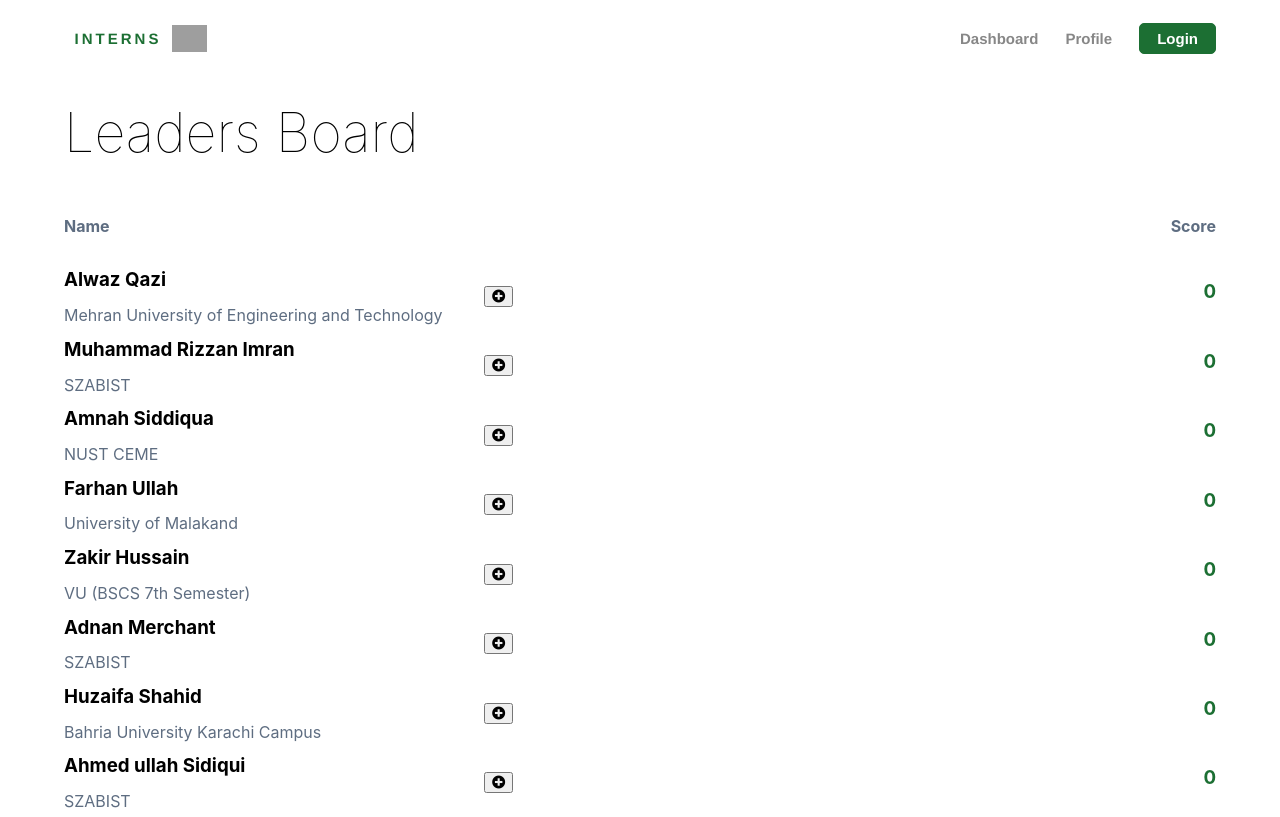
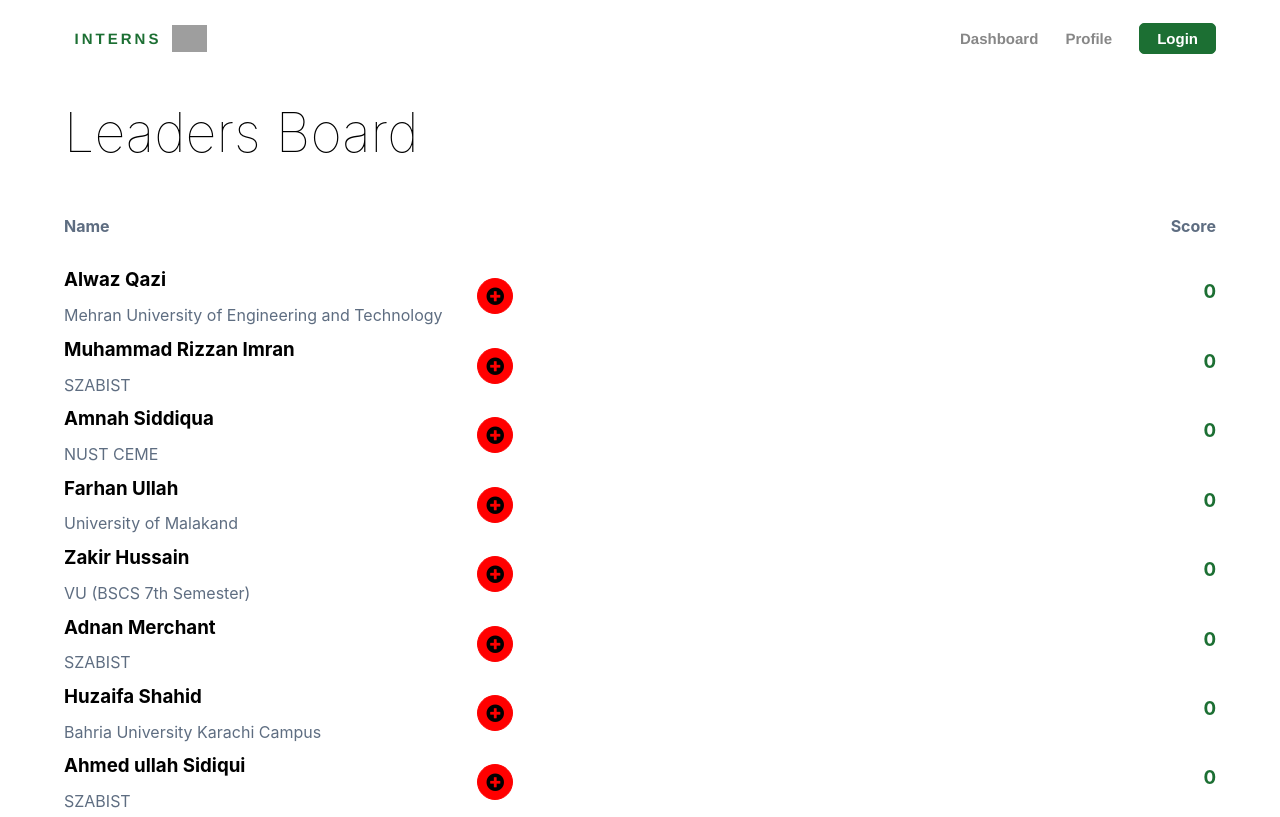
Before and after one commit to Alwaz/Leadersboard-react, a React (Create React App) app: page / in a window 1280 px wide. Built offline with nearby package versions, Linux system fonts and the light colour scheme; grey boxes are pictures that could not be loaded.

Commit message:
styling add score button

```diff
--- a/src/Components/Students/Names.css
+++ b/src/Components/Students/Names.css
@@ -18,6 +18,22 @@
   align-items: flex-start;
 }
 
+.add__score button {
+  background: red;
+  border-radius: 50px;
+  padding: 8px;
+  font-size: 18px;
+  display: flex;
+  justify-content: center;
+  align-items: center;
+  border: 1px solid red;
+}
+
+.add__score button :hover {
+  background: #1c6f33;
+  border: 1px solid #1c6f33;
+}
+
 .students p {
   color: #364962cc;
 }
```
